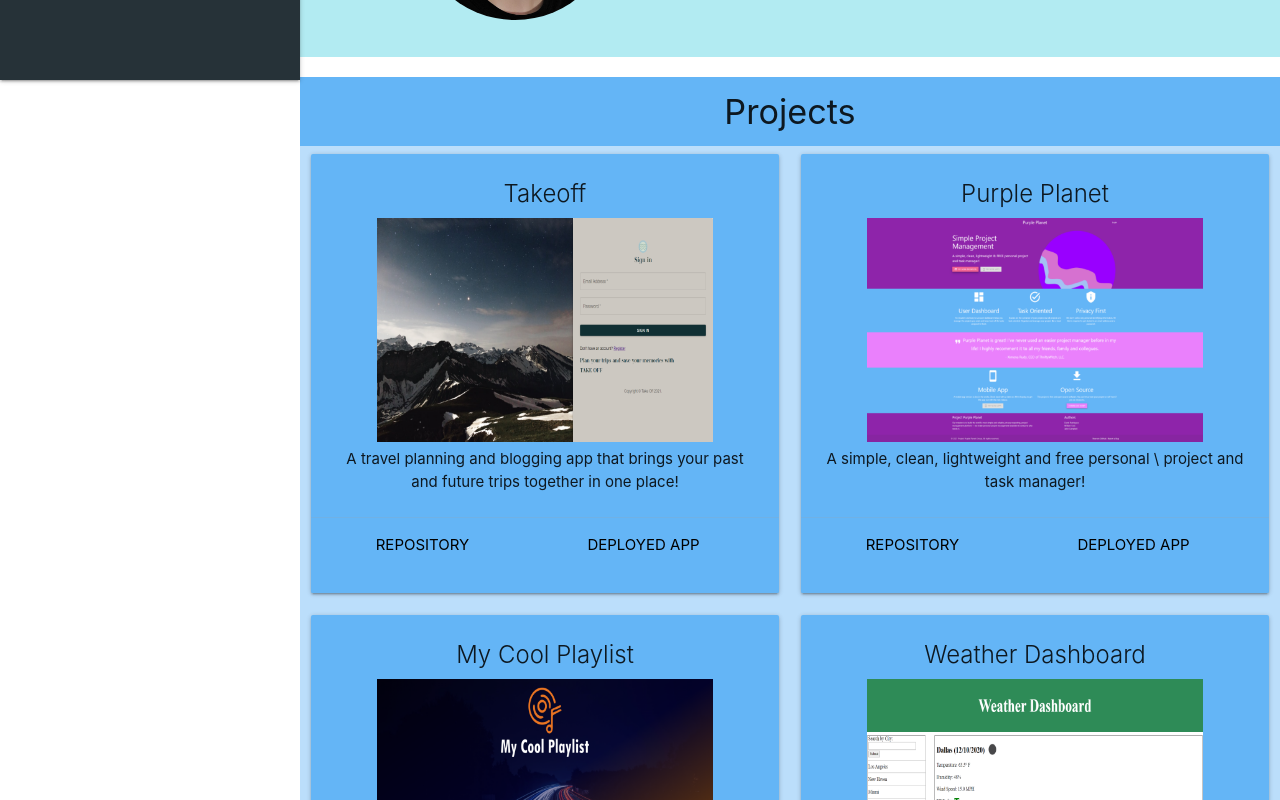
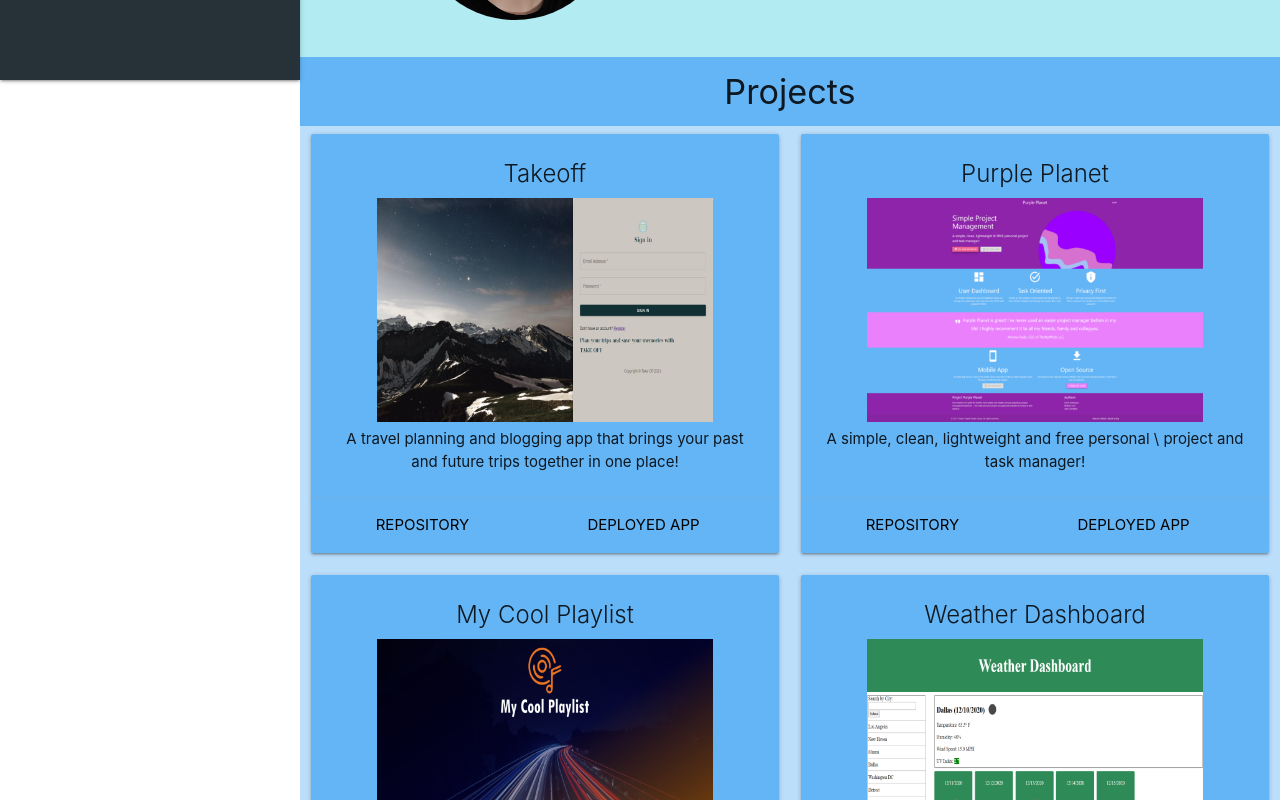
Before and after one commit to sossw1/React-Portfolio, a React (Create React App) app: page / in a window 1280 px wide. Shown: the part 780-1580 px from the top of the page. Built offline with nearby package versions, Linux system fonts and the light colour scheme.

Commit message:
Fixed overridden margin adjustment

```diff
--- a/src/App.css
+++ b/src/App.css
@@ -14,11 +14,11 @@ header, main, footer {
 }
 
 .no-bottom-margin {
-  margin-bottom: 0px;
+  margin-bottom: 0px !important;
 }
 
 .no-top-margin {
-  margin-top: 0px;
+  margin-top: 0px !important;
 }
 
 .card-img {
```
